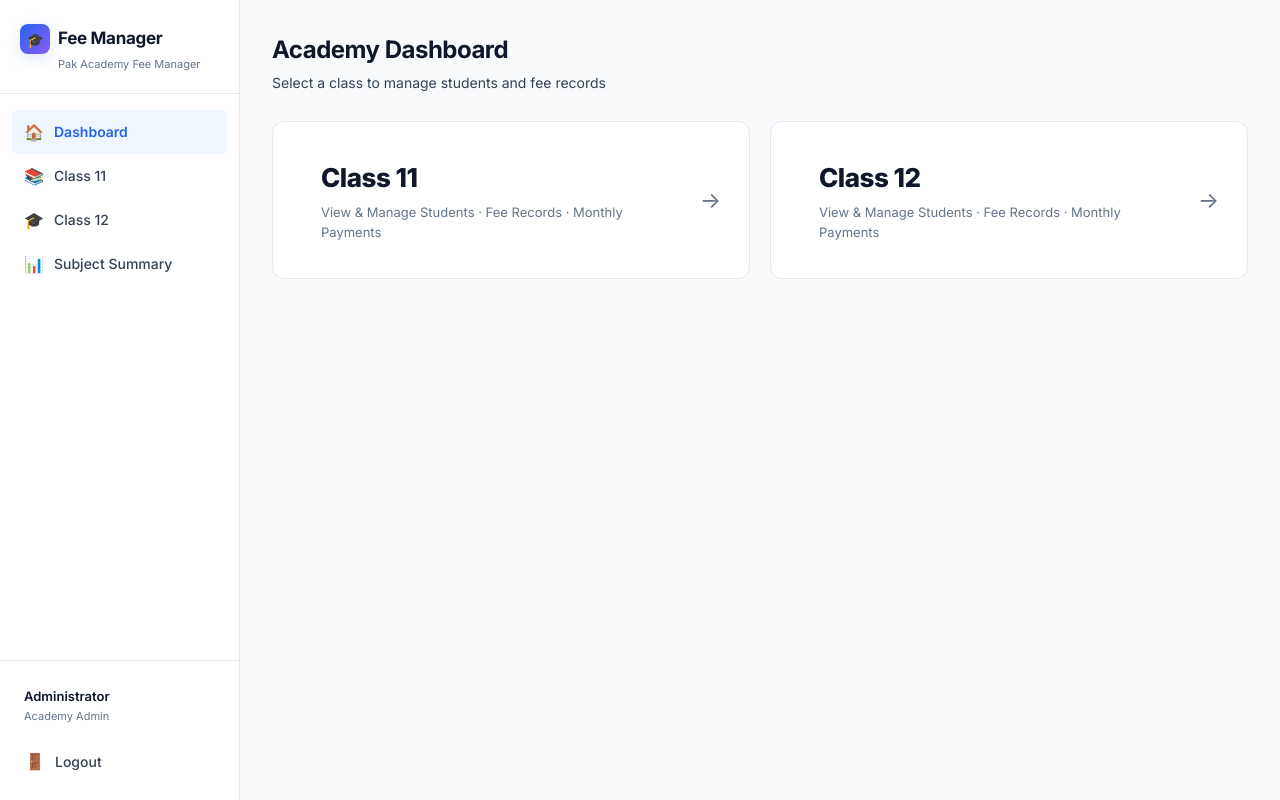
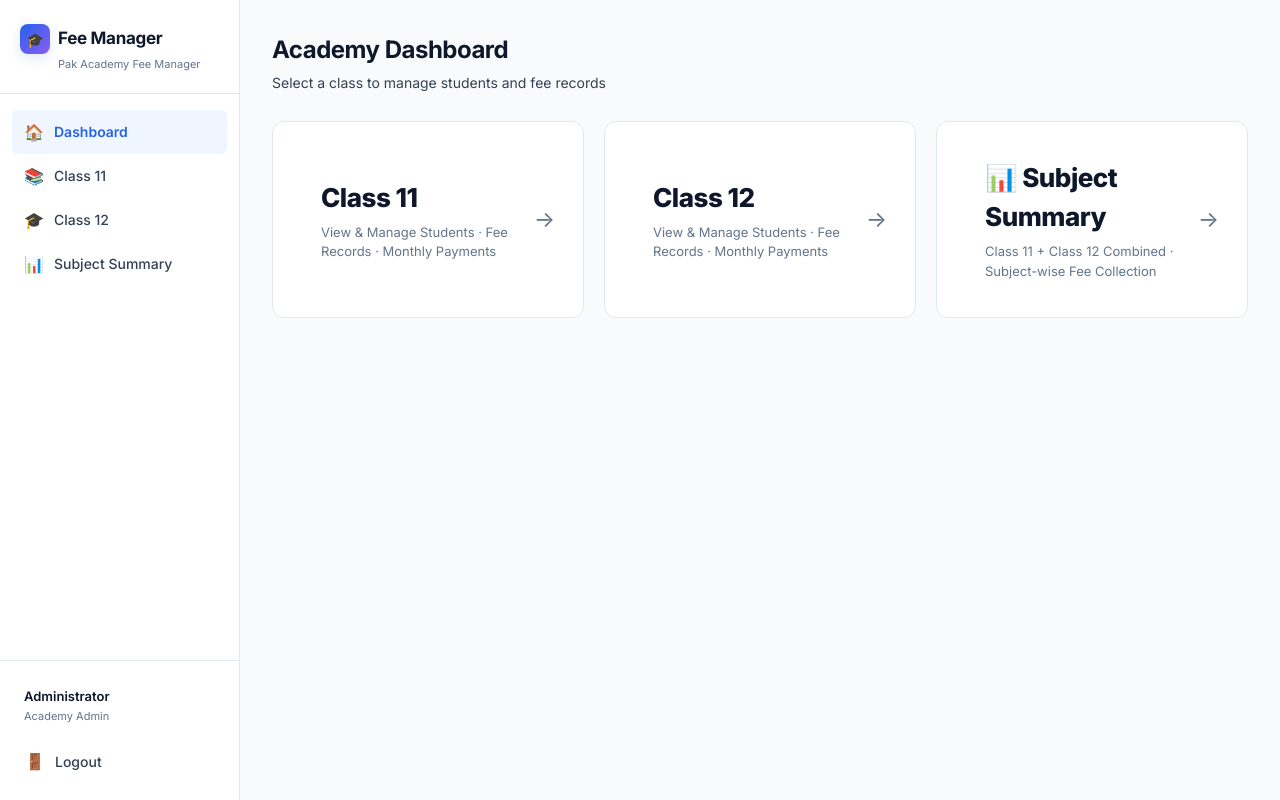
Before and after one commit to abdullahaz-create/Fee-Dashboard, a React (Vite) app in the folder frontend/: page /dashboard in a window 1280 px wide. Built offline with nearby package versions, Linux system fonts and the light colour scheme; sample sign-in values are in the browser's storage.

Commit message:
Add subject summary card to main d ashboard

```diff
--- a/frontend/src/index.css
+++ b/frontend/src/index.css
@@ -1403,6 +1403,14 @@ a:hover {
   border-color: rgba(139, 92, 246, 0.5);
 }
 
+.class-card-subject::before {
+  background: linear-gradient(135deg, rgba(16, 185, 129, 0.10), transparent);
+}
+
+.class-card-subject:hover {
+  border-color: rgba(16, 185, 129, 0.5);
+}
+
 .class-card:hover::before {
   opacity: 1;
 }
--- a/frontend/src/pages/MainDashboard.jsx
+++ b/frontend/src/pages/MainDashboard.jsx
@@ -33,6 +33,15 @@ export default function MainDashboard() {
             </div>
             <div className="class-card-arrow">→</div>
           </div>
+
+          <div className="class-card class-card-subject" onClick={() => navigate('/subject-summary')}>
+            <div className="class-card-icon"></div>
+            <div className="class-card-content">
+              <div className="class-card-label">📊 Subject Summary</div>
+              <div className="class-card-sub">Class 11 + Class 12 Combined · Subject-wise Fee Collection</div>
+            </div>
+            <div className="class-card-arrow">→</div>
+          </div>
         </div>
       </main>
     </div>
```
